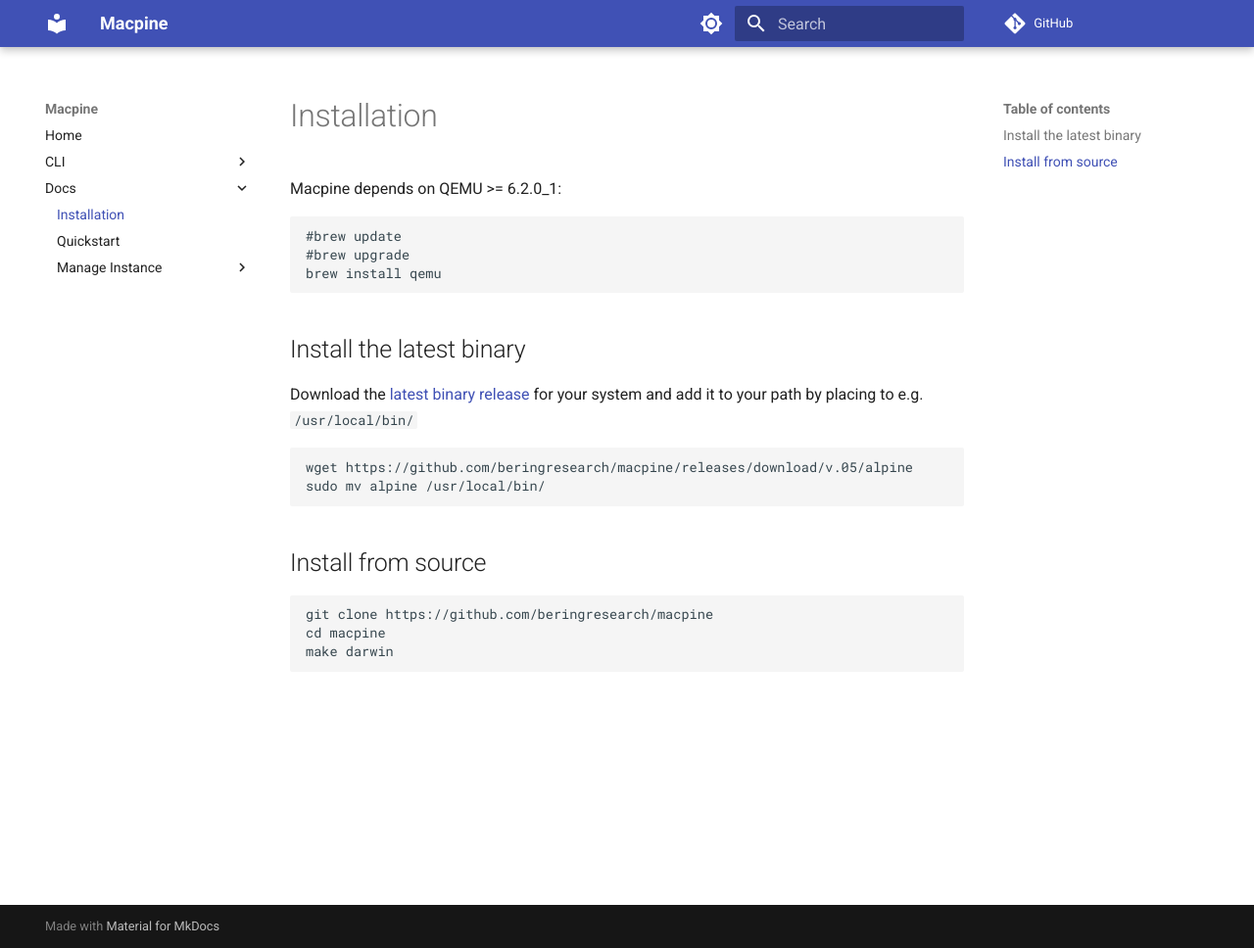
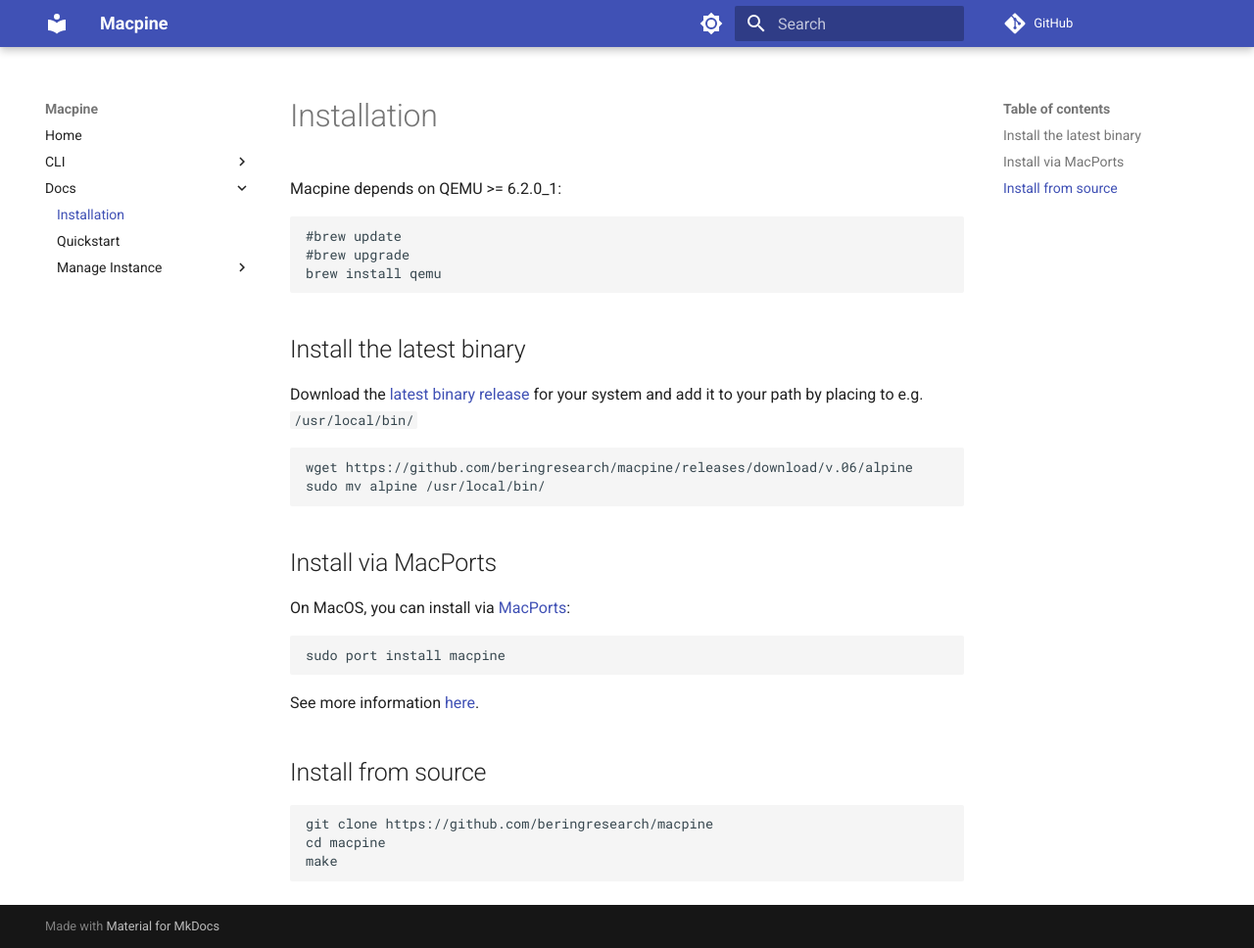
Before and after one commit to beringresearch/macpine, an MkDocs documentation site: the page built from docs/docs/install.md, in a window 1280 px wide and 968 px high. Shown: the whole window at 98% size. Built offline with MkDocs 1.6.1 and Material for MkDocs 9.7.7, drawn with Linux system fonts in a browser that asks for light colours; comment, search, counter and statistics services are not loaded.

Commit message:
update installation instructions and include macports

````diff
--- a/docs/docs/install.md
+++ b/docs/docs/install.md
@@ -13,14 +13,23 @@
 Download the [latest binary release](https://github.com/beringresearch/macpine/releases) for your system and add it to your path by placing to e.g. `/usr/local/bin/`
 
 ```bash
-wget https://github.com/beringresearch/macpine/releases/download/v.05/alpine
+wget https://github.com/beringresearch/macpine/releases/download/v.06/alpine
 sudo mv alpine /usr/local/bin/
 ```
+
+## Install via MacPorts
+On MacOS, you can install via [MacPorts](https://www.macports.org/):
+
+```bash
+sudo port install macpine
+```
+
+See more information [here](https://ports.macports.org/port/macpine/).
 
 ## Install from source
 
 ```bash
 git clone https://github.com/beringresearch/macpine
 cd macpine
-make darwin
+make
 ```
````
